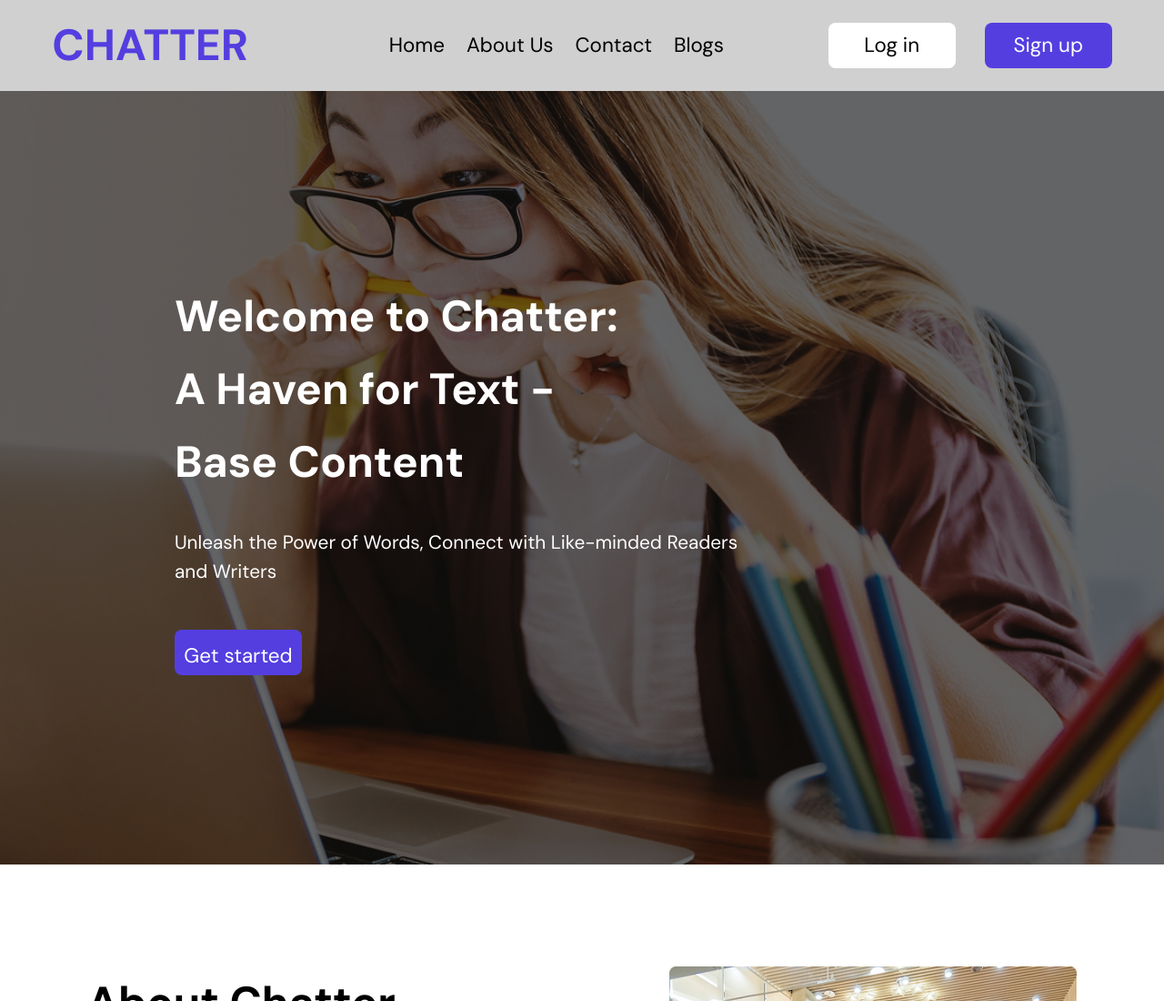
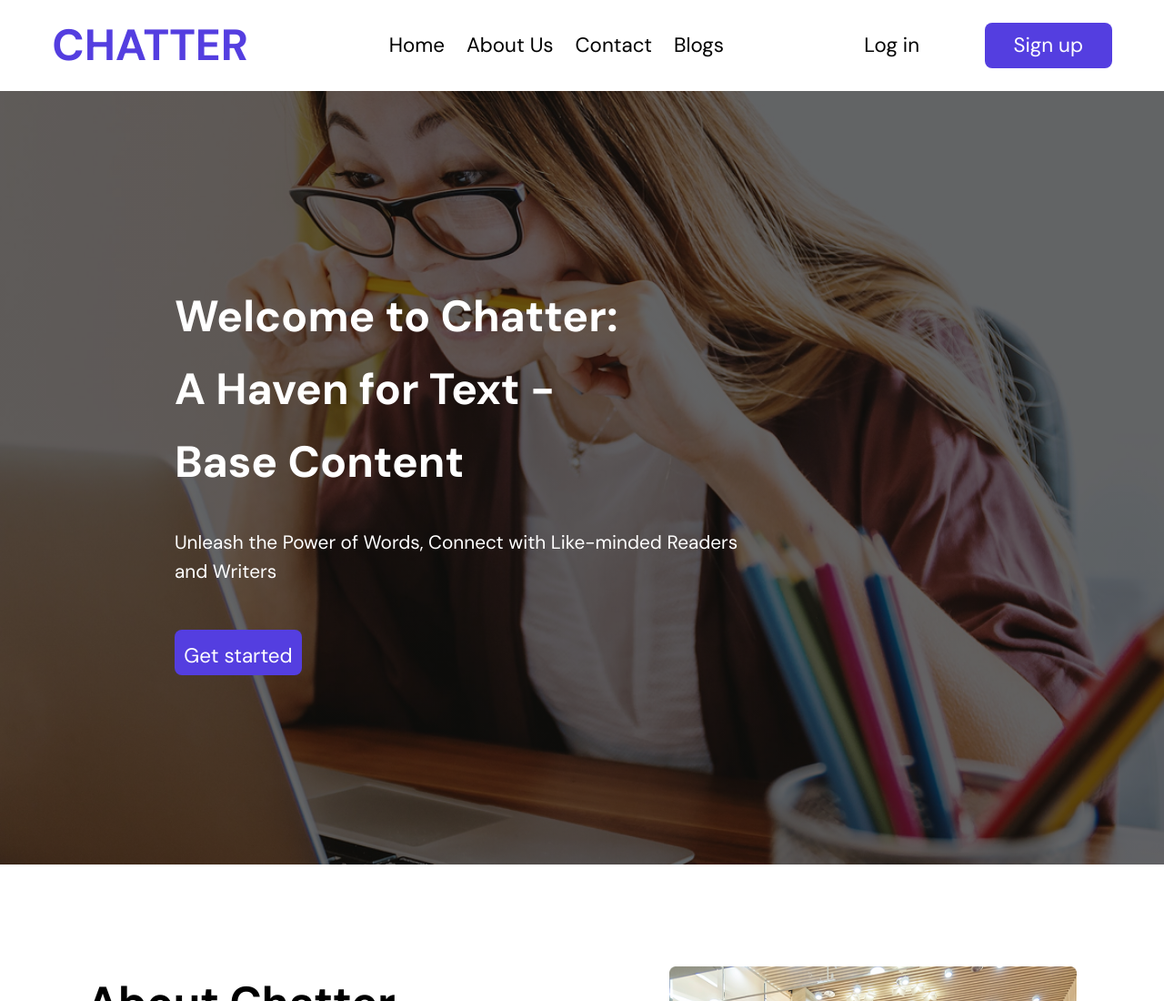
Before and after one commit to Sheyman0382/altschool-first-semester-project, a plain HTML site: page purpose.html in a window 1280 px wide. Shown: the top 1100 px of the page at 91% size. Drawn offline with Linux system fonts and the light colour scheme.

Commit message:
navigation section background color modified

```diff
--- a/purpose.css
+++ b/purpose.css
@@ -79,7 +79,7 @@ h1 {
     display: flex;
     width: 100%;
     justify-content: space-around;
-    background-color: #d0d0d0;
+    background-color: #d0d0d000;
     min-height: 100px;
     align-items: center;
 
```
